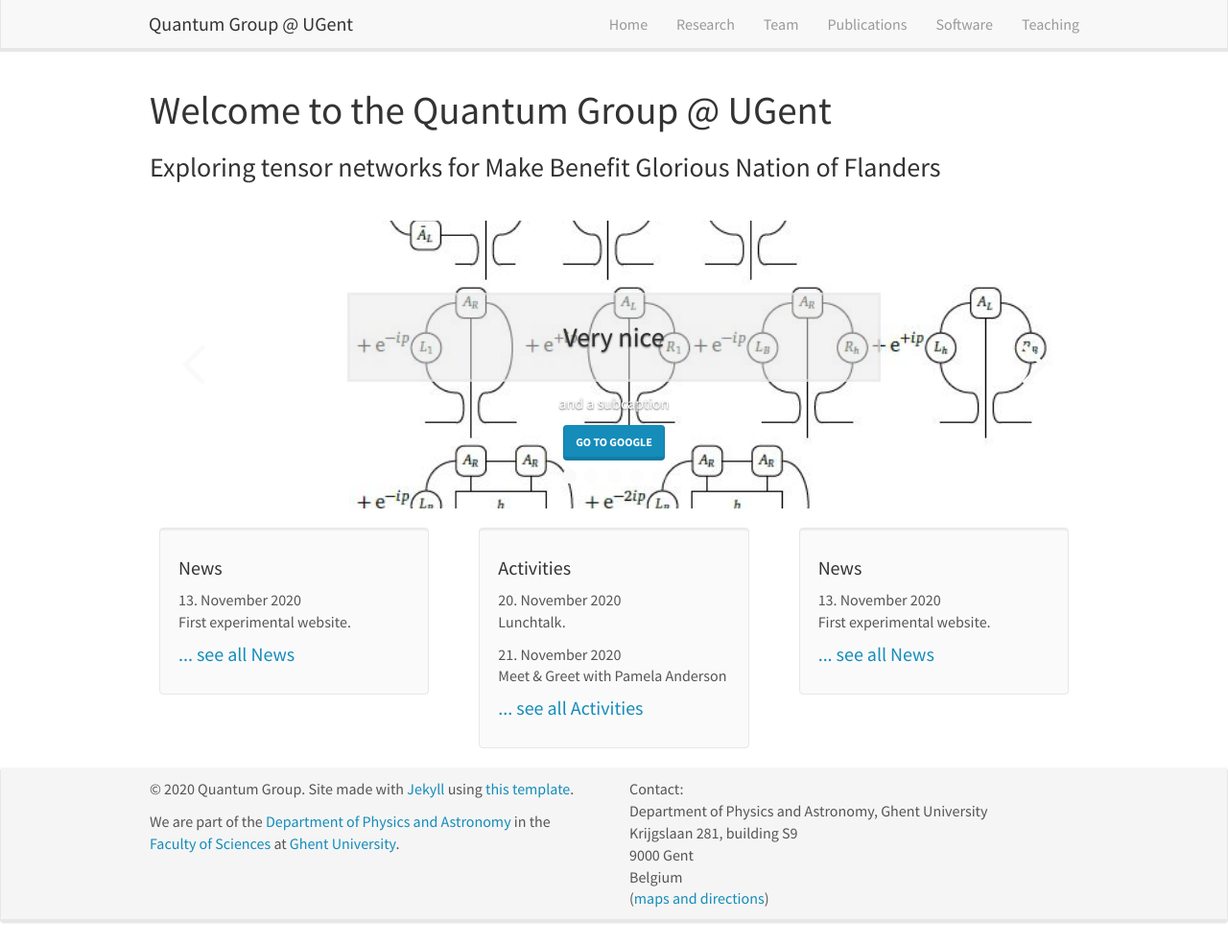
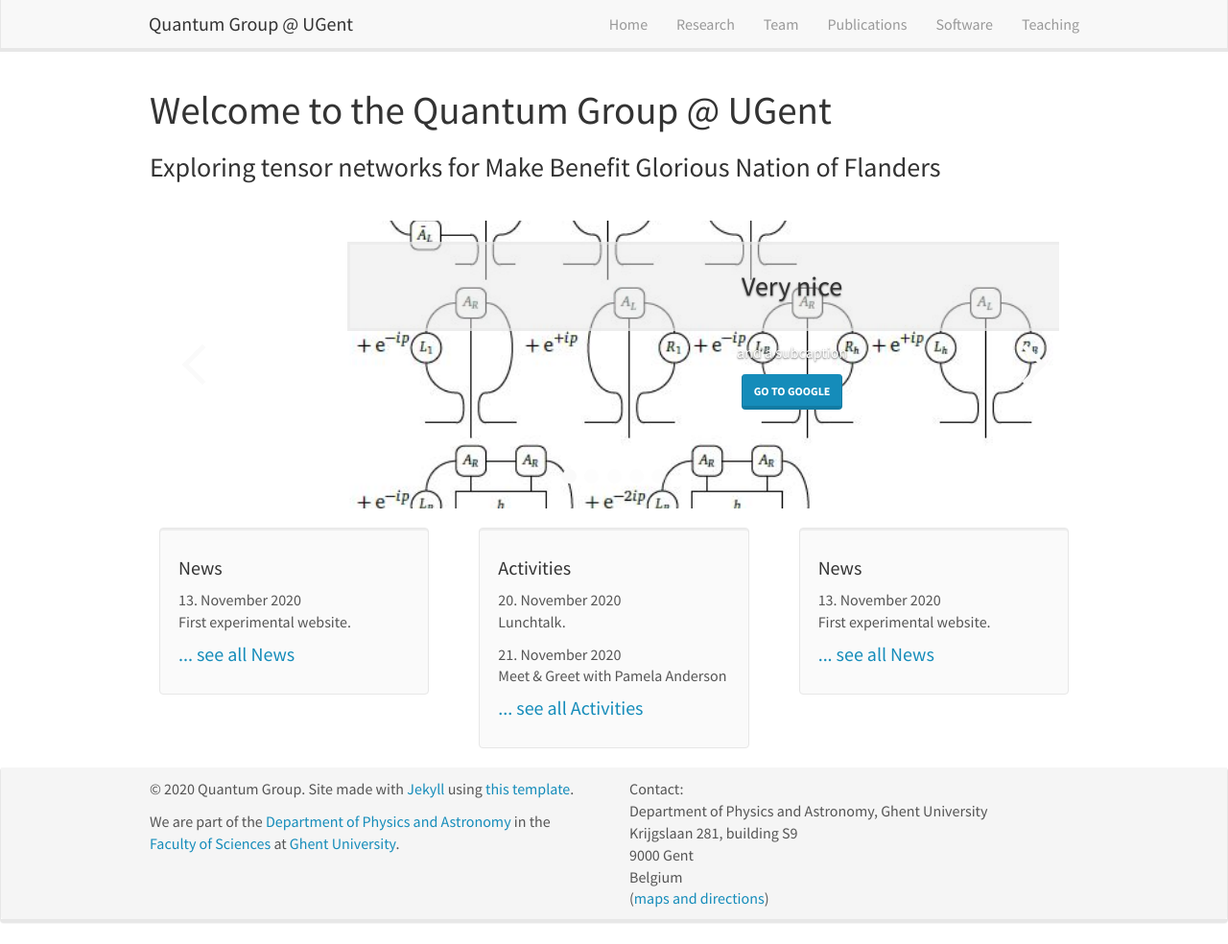
Before and after one commit to quantumghent/quantumghent.github.io, a Jekyll site: the page built from _pages/home.md, in a window 1280 px wide and 984 px high. Shown: the whole window at 96% size. Built offline with Jekyll 4.4.1, drawn with Linux system fonts in a browser that asks for light colours; nearby versions of some CDN libraries.

Commit message:
Update _carousel.scss

```diff
--- a/_sass/bootstrap/_carousel.scss
+++ b/_sass/bootstrap/_carousel.scss
@@ -216,10 +216,11 @@
 // -----------------------------
 // Hidden by default for smaller viewports
 .carousel-caption {
-  position: absolute;
+  position: relative;
   left: 0;
   right: 0;
   bottom: 20px;
+  z-index: 10;
   max-width: 100%;
   padding-top: 20px;
   padding-bottom: 20px;
```
